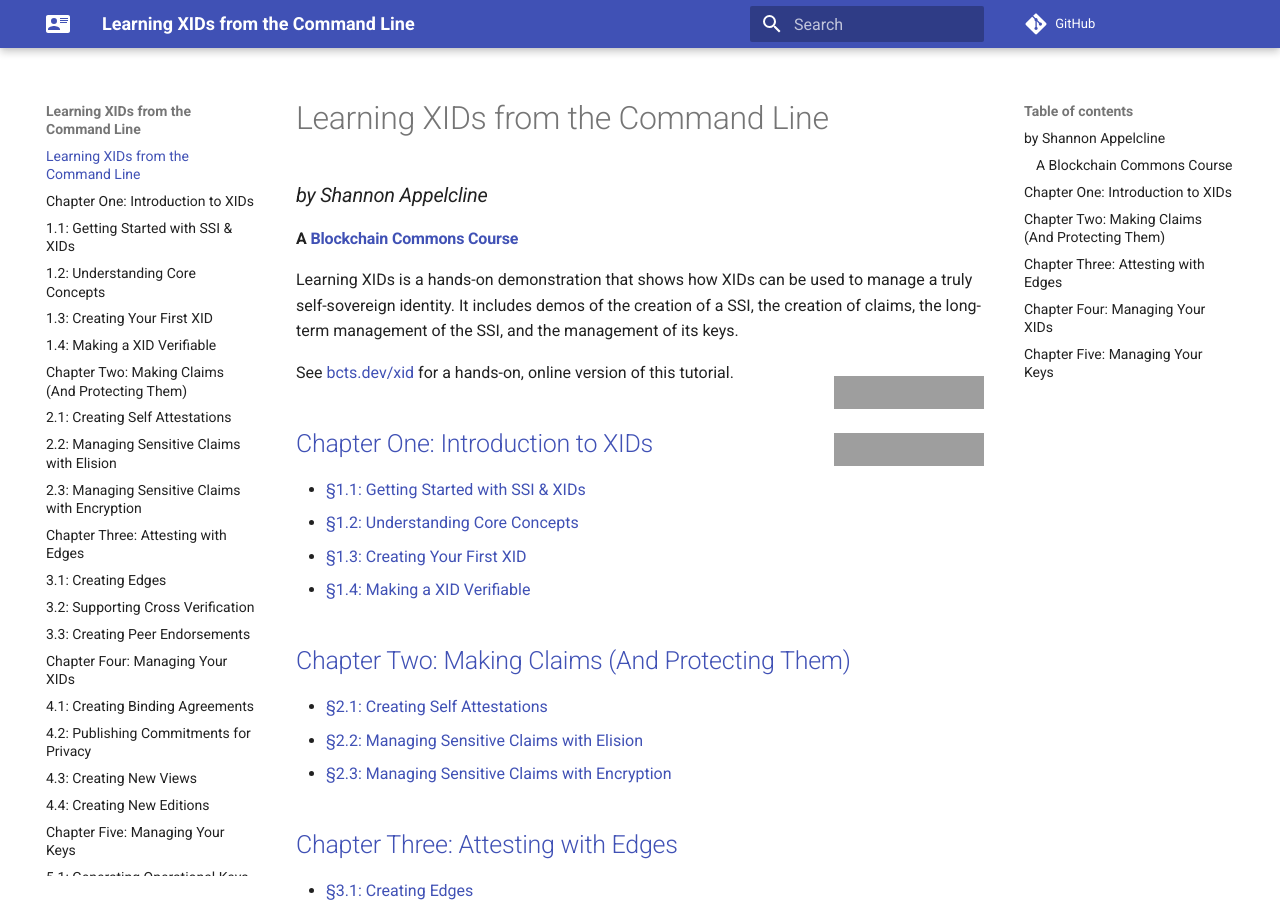
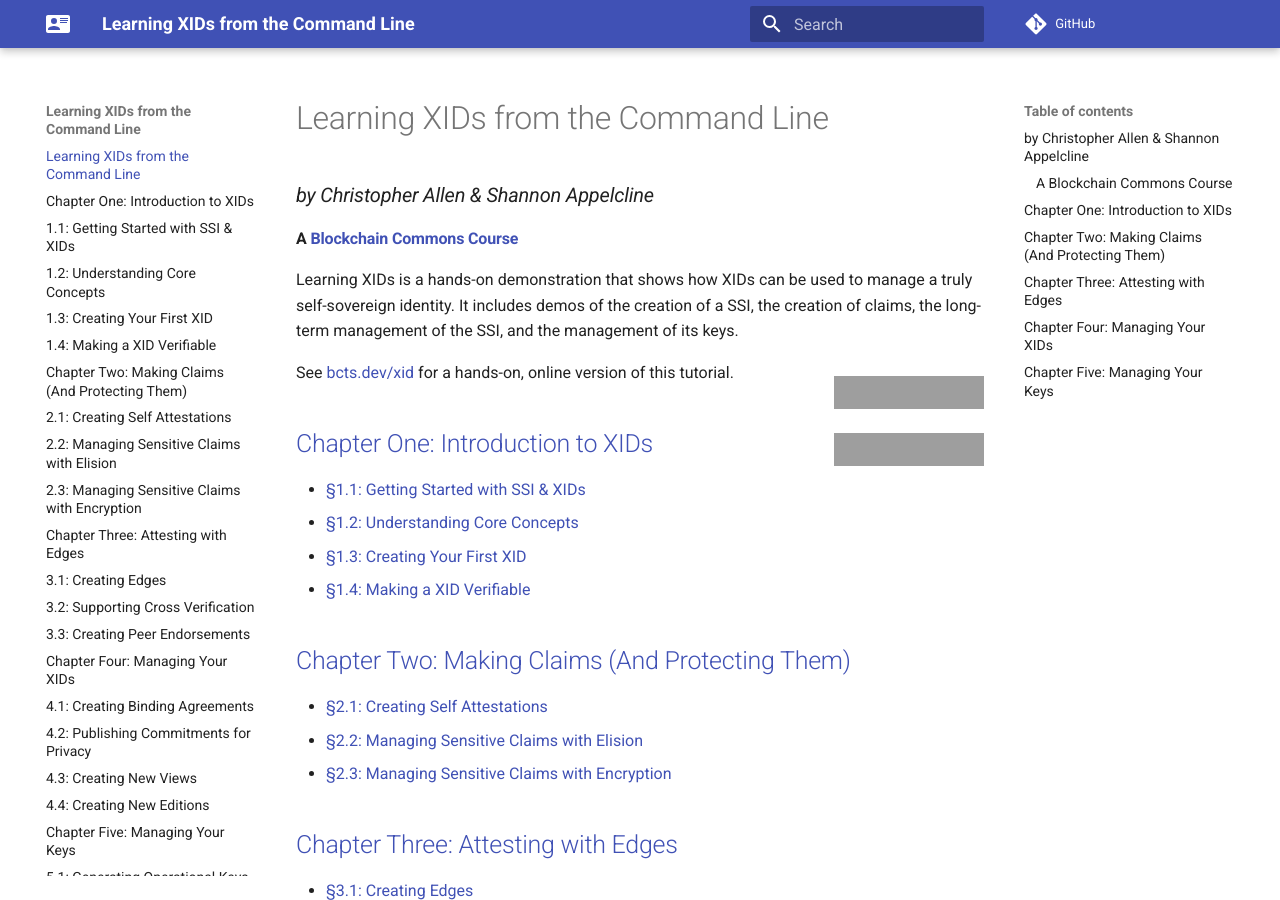
Before and after one commit to BlockchainCommons/XID-Quickstart, an MkDocs documentation site: the page built from docs/index.md, in a window 1280 px wide and 900 px high, cut to the strip 0-900 px from the top of the window. Built offline with MkDocs 1.6.1 and Material for MkDocs 9.7.7, drawn with Linux system fonts in a browser that asks for light colours; comment, search, counter and statistics services are not loaded; grey boxes are pictures that could not be loaded.

Commit message:
fixed attribution

```diff
--- a/docs/index.md
+++ b/docs/index.md
@@ -1,5 +1,5 @@
 # Learning XIDs from the Command Line
-### _by Shannon Appelcline_
+### _by Christopher Allen & Shannon Appelcline_
 #### A [Blockchain Commons Course](https://developer.blockchaincommons.com/courses/)
 
 Learning XIDs is a hands-on demonstration that shows how XIDs can be
```
